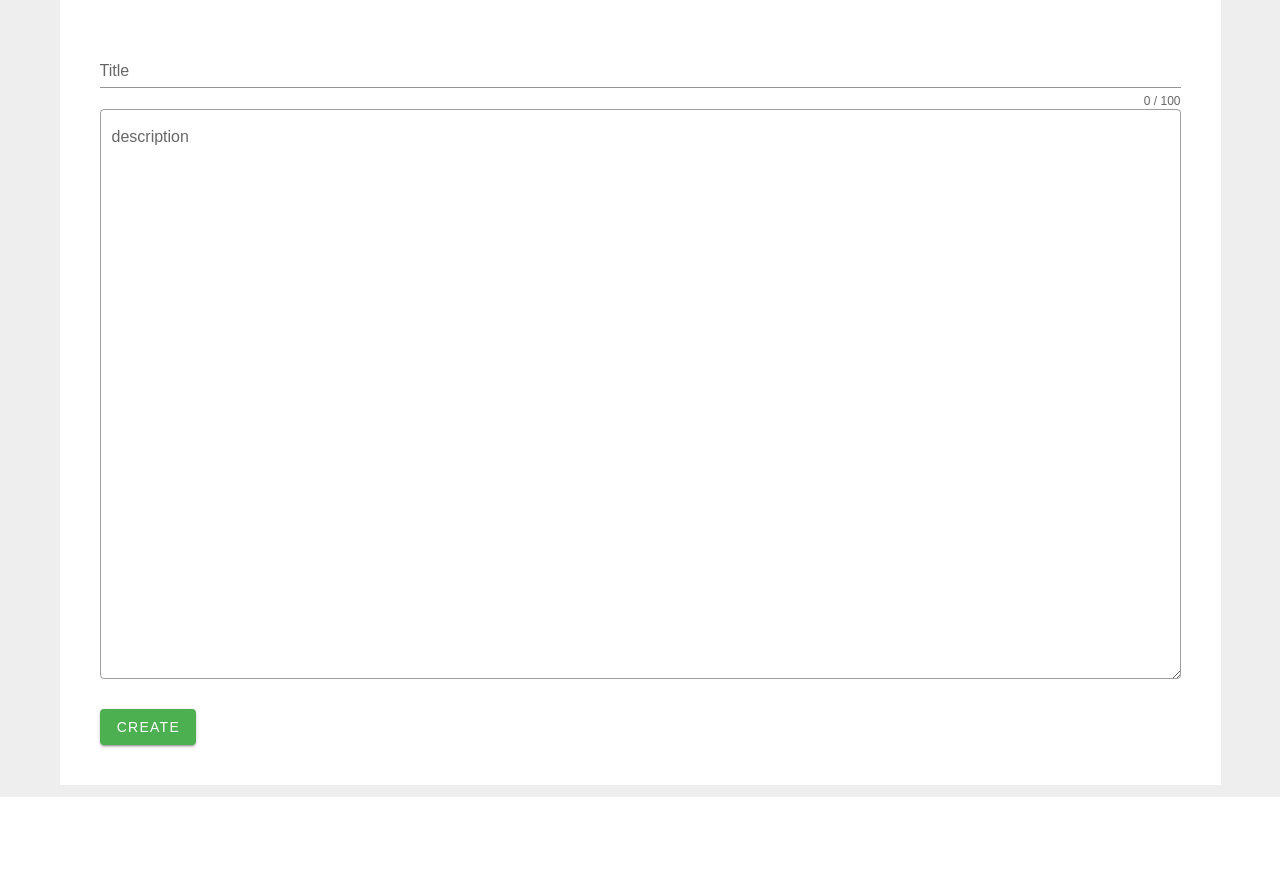
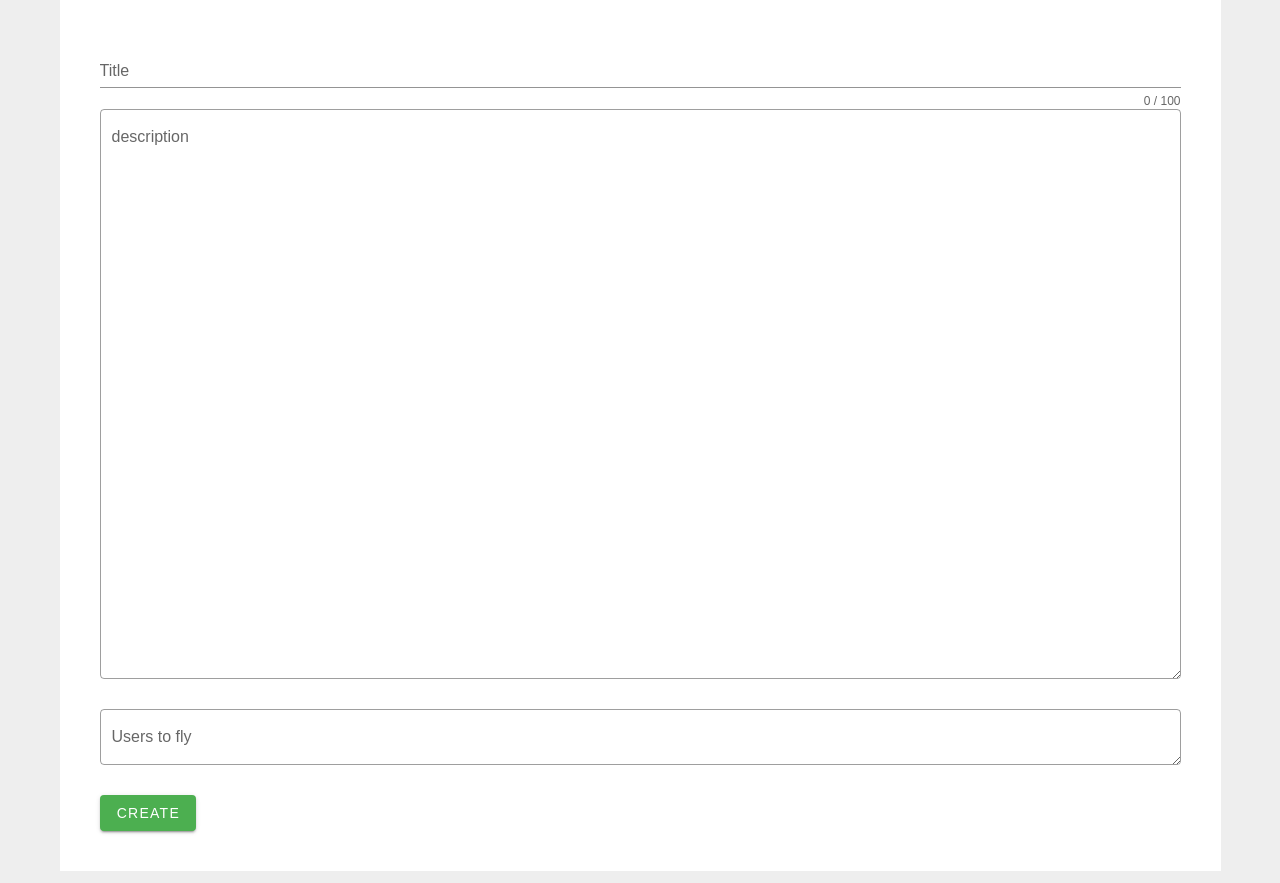
Before and after one commit to polfeliu/HackUPC2021, a Django app: template vue_app/templates/app/new_post.html in a window 1280 px wide. Shown: the part 77-960 px from the top of the page. Before the commit the page ends 874 px from the top, so only its background shows below. Run offline with Django 3.2, Linux system fonts and the light colour scheme; the template is opened without the code that fills it, so the values that code supplies are empty; the visitor is signed in with stand-in values (Sample User, id 1); some web fonts are replaced.

Commit message:
users to fly field added to new post template. issue in feed cards solved

```diff
--- a/vue_app/forms.py
+++ b/vue_app/forms.py
@@ -8,12 +8,14 @@ from .models import Post
 class NewPost(forms.Form):
     title = forms.CharField(max_length=100)
     description = forms.CharField(max_length=10000)
+    users_to_fly = forms.IntegerField(min_value=1, max_value=100)
 
     def create_post(self):
         post = Post(
             title=self.cleaned_data['title'],
             pub_date=timezone.now(),
-            description=self.cleaned_data['description']
+            description=self.cleaned_data['description'],
+            users_to_fly=self.cleaned_data['users_to_fly']
         )
 
         post.save()
--- a/vue_app/templates/app/feed.html
+++ b/vue_app/templates/app/feed.html
@@ -49,8 +49,9 @@
                     <v-list-item-subtitle>{{post.description}}</v-list-item-subtitle>
                   </v-list-item-content>
 
+                </v-list-item>
                 <v-card-actions>
-                  <v-btn
+                    <v-btn
                     outlined
                     rounded
                     text
--- a/vue_app/templates/app/new_post.html
+++ b/vue_app/templates/app/new_post.html
@@ -26,6 +26,13 @@
                     rows="20"
             ></v-textarea>
 
+            <v-textarea
+                    outlined
+                    label="Users to fly"
+                    name="users_to_fly"
+                    rows="1"
+            ></v-textarea>
+
             <v-btn type="submit" color="success">Create</v-btn>
 
         </v-form>
```
